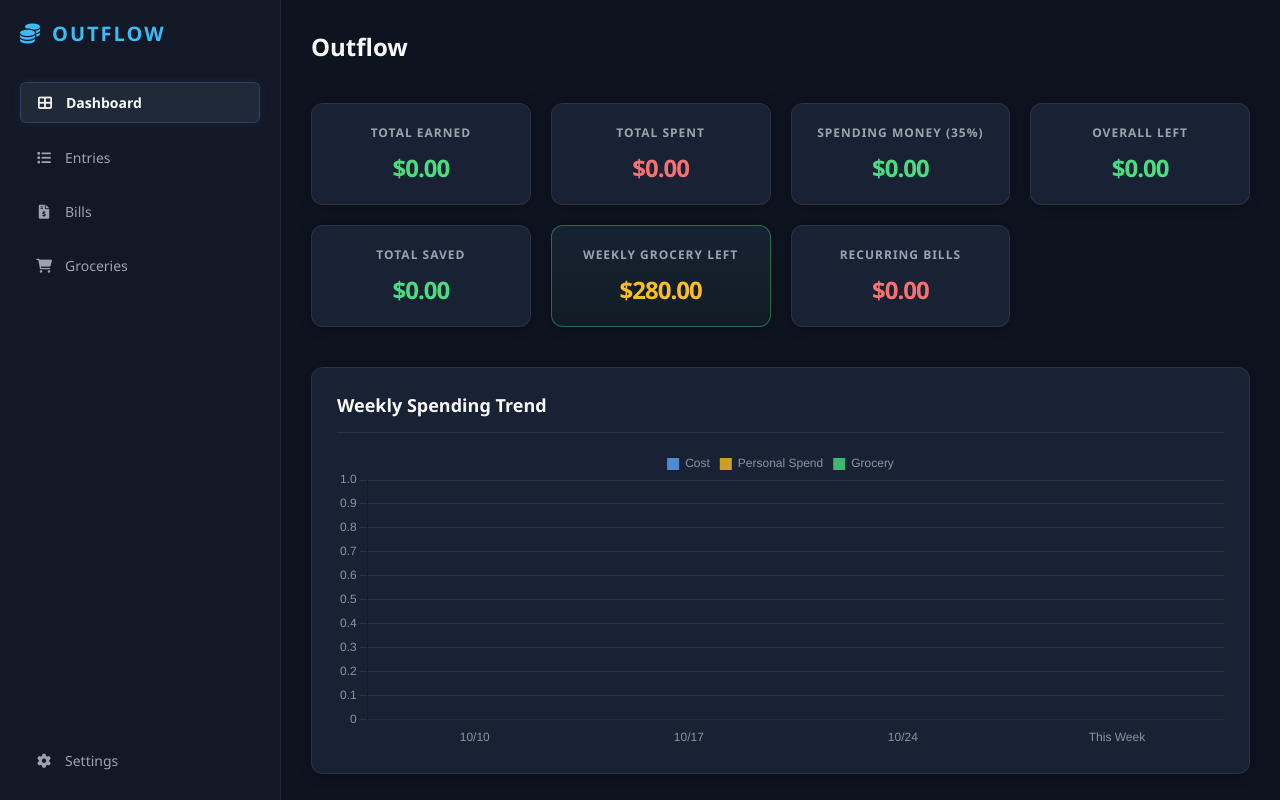
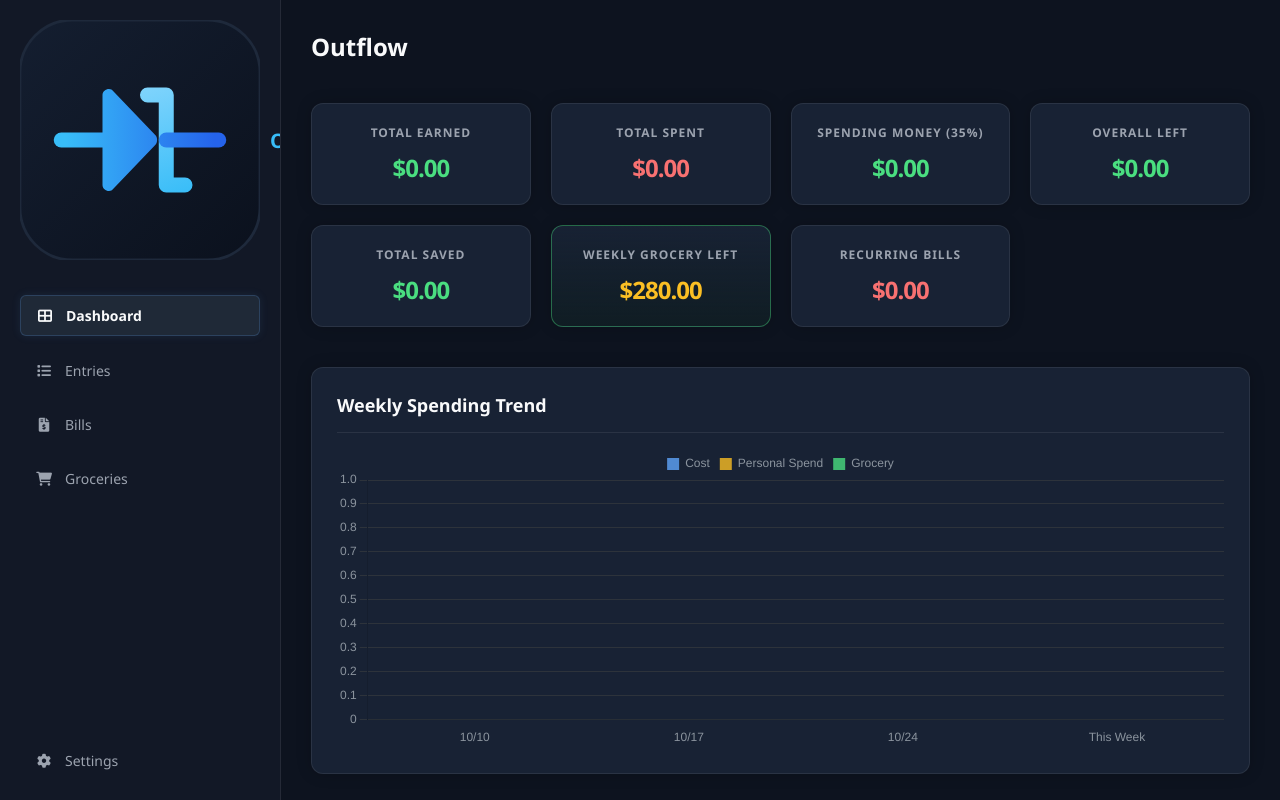
Before and after one commit to 999owen/Spending-Tracker, a website: page dashboard.html in a window 1280 px wide. Drawn offline with nearby package versions, Linux system fonts and the light colour scheme.

Commit message:
Update sidebar logo with image and text

```diff
--- a/dashboard.html
+++ b/dashboard.html
@@ -399,7 +399,10 @@
     <div class="main-container">
 
         <div class="sidebar">
-            <div class="sidebar-logo"><i class="fas fa-coins"></i> Outflow</div>
+            <div class="sidebar-logo">
+    <img src="logo.svg" alt="Outflow" class="logo-icon">
+    Outflow
+</div>
             <a href="dashboard.html" class="sidebar-menu-item active"><i class="fas fa-th-large"></i> Dashboard</a>
             <a href="entries.html" class="sidebar-menu-item"><i class="fas fa-list"></i> Entries</a>
             <a href="bills.html" class="sidebar-menu-item"><i class="fas fa-file-invoice-dollar"></i> Bills</a>
```
